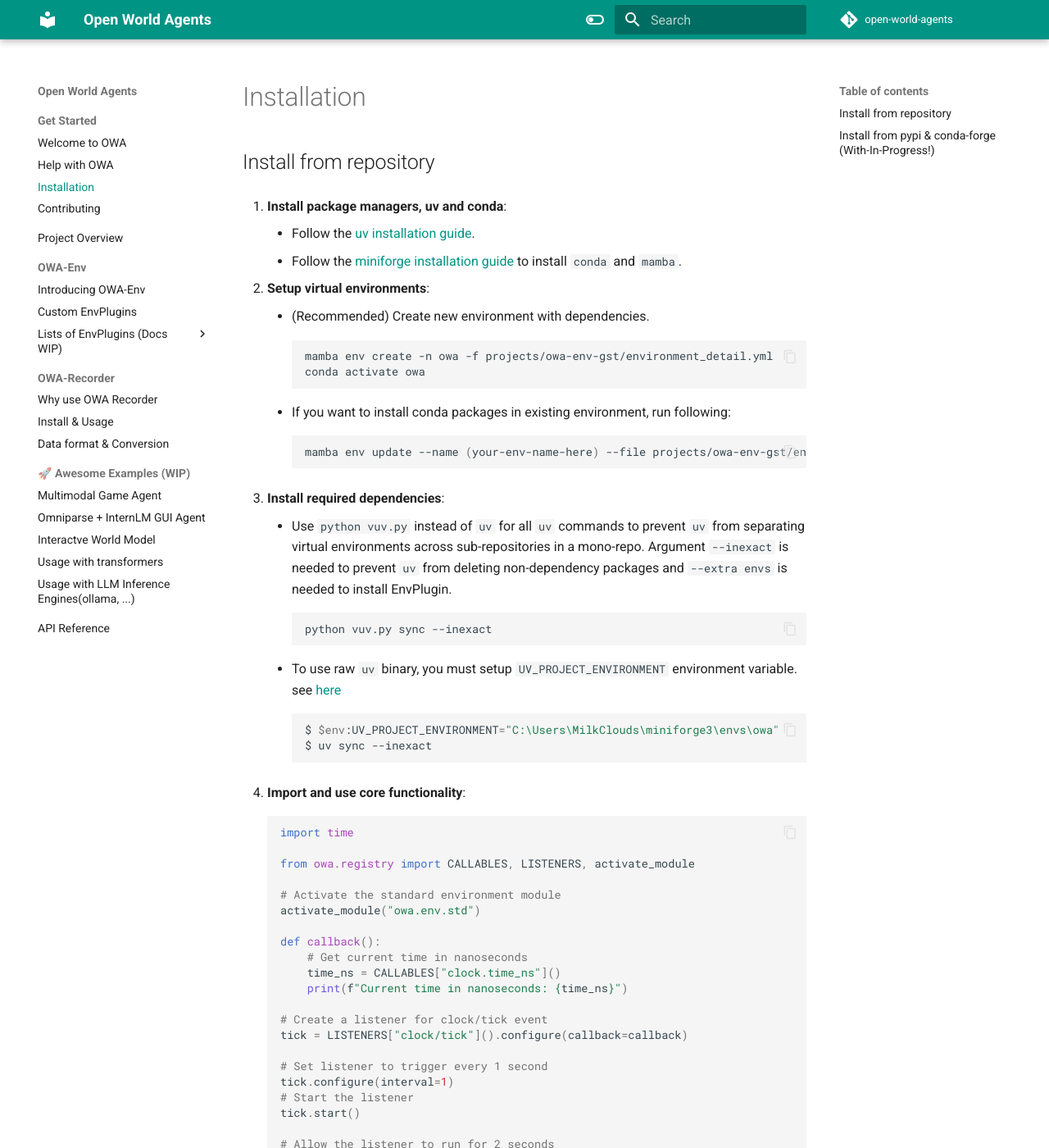
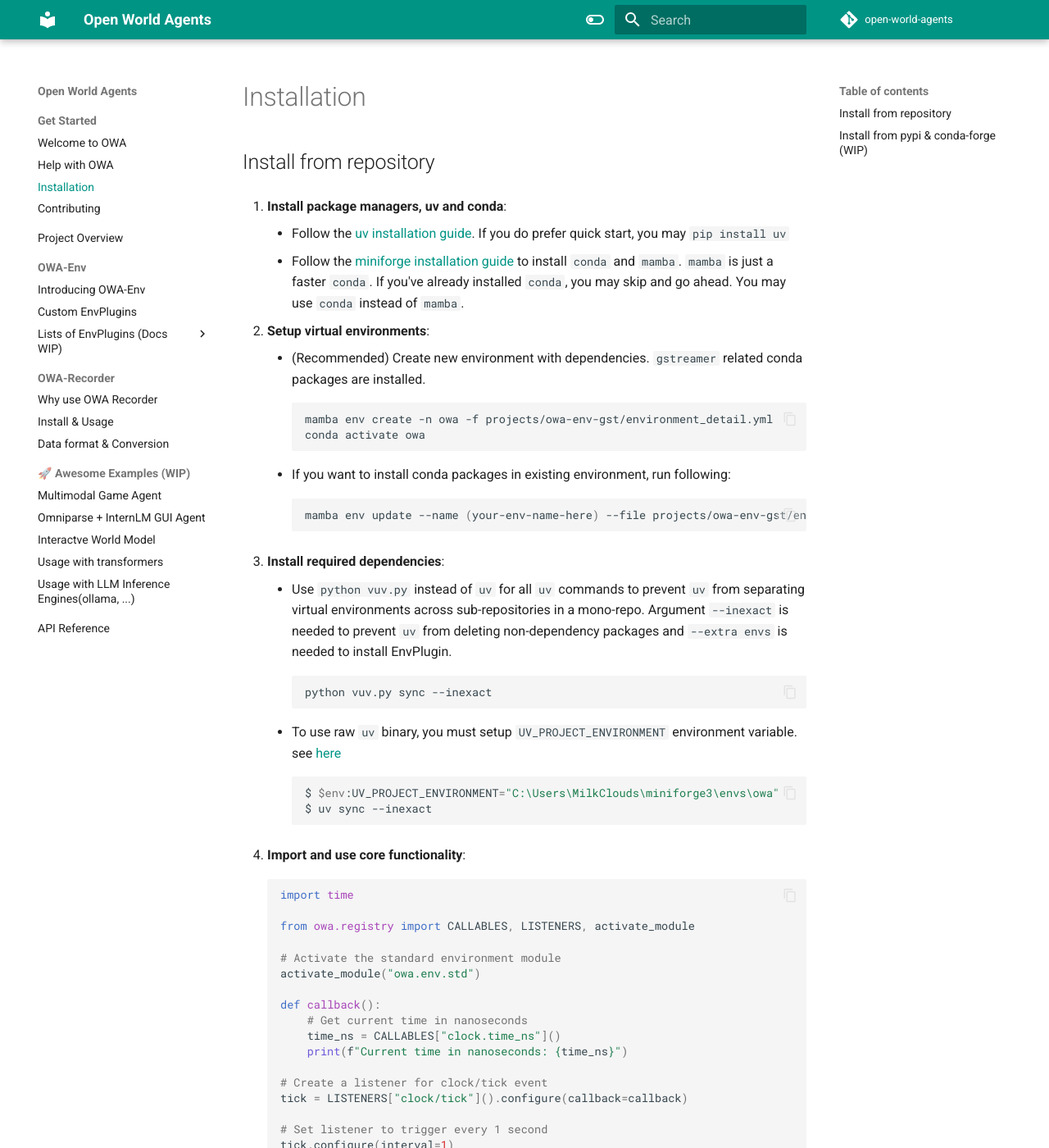
Before and after one commit to open-world-agents/open-world-agents, an MkDocs documentation site: the page built from docs/install.md, in a window 1280 px wide and 1400 px high. Shown: the whole window at 82% size. Built offline with MkDocs 1.6.1 and Material for MkDocs 9.7.7, drawn with Linux system fonts in a browser that asks for light colours; comment, search, counter and statistics services are not loaded; some of the changed text lies outside the part shown.

Commit message:
docs: improved install guide

````diff
--- a/docs/install.md
+++ b/docs/install.md
@@ -1,11 +1,11 @@
 ## Install from repository
 
 1. **Install package managers, uv and conda**:
-    - Follow the [uv installation guide](https://docs.astral.sh/uv/getting-started/installation/).
-    - Follow the [miniforge installation guide](https://github.com/conda-forge/miniforge?tab=readme-ov-file#install) to install `conda` and `mamba`.
+    - Follow the [uv installation guide](https://docs.astral.sh/uv/getting-started/installation/). If you do prefer quick start, you may `pip install uv`
+    - Follow the [miniforge installation guide](https://github.com/conda-forge/miniforge?tab=readme-ov-file#install) to install `conda` and `mamba`. `mamba` is just a faster `conda`. If you've already installed `conda`, you may skip and go ahead. You may use `conda` instead of `mamba`.
 
 2. **Setup virtual environments**:
-    - (Recommended) Create new environment with dependencies.
+    - (Recommended) Create new environment with dependencies. `gstreamer` related conda packages are installed.
     ```sh
     mamba env create -n owa -f projects/owa-env-gst/environment_detail.yml
     conda activate owa
@@ -56,7 +56,7 @@
     ```
 
 
-## Install from pypi & conda-forge (With-In-Progress!)
+## Install from pypi & conda-forge (WIP)
 
 - pypi packages
     - `owa-core`: this package contains only the core logic to manage OWA's EnvPlugin.
````
Also changed, not shown: docs/recorder/install_and_usage.md (+1 -1 lines).
